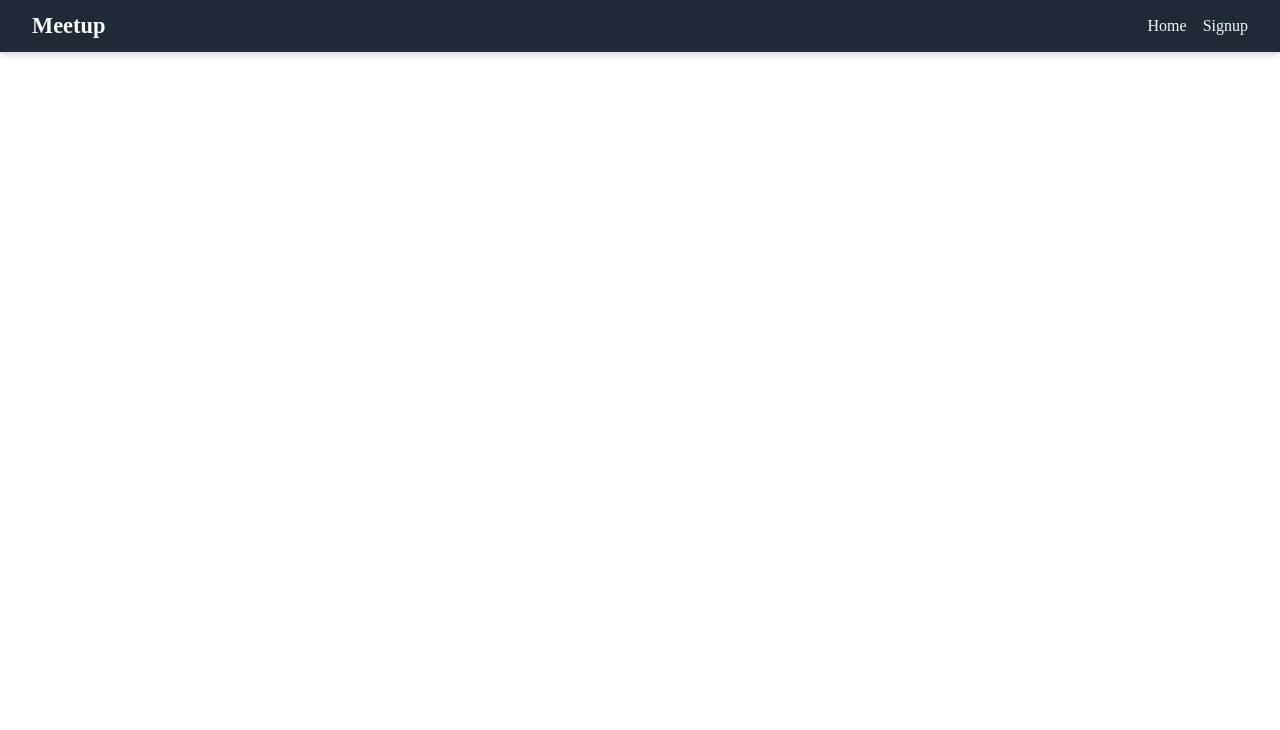
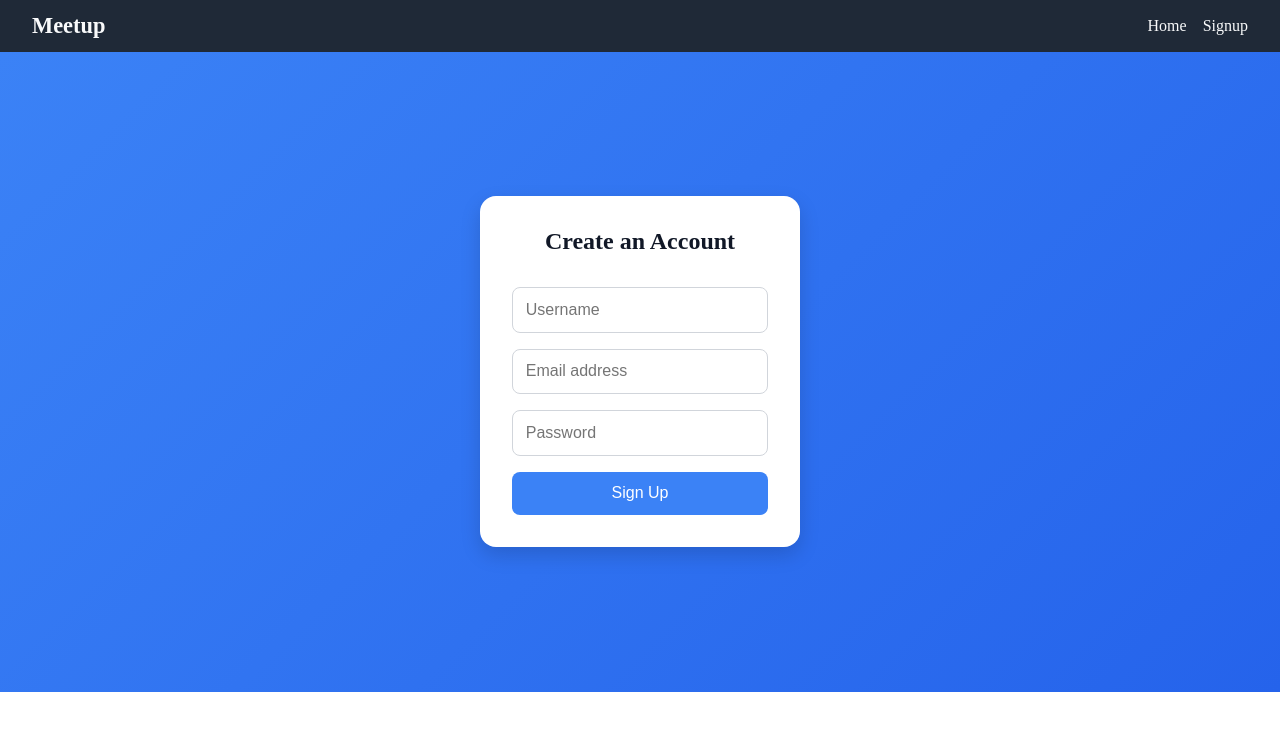
Before and after one commit to MorinoCode/meetup-frontend, a React (Vite) app: page /signup in a window 1280 px wide. Before the commit this address had no page. Shown: the top 730 px of the page. Built offline with nearby package versions, Linux system fonts and the light colour scheme.

Commit message:
add signop page to routes

```diff
--- a/src/App.jsx
+++ b/src/App.jsx
@@ -6,7 +6,10 @@
   Route,
   Navigate,
 } from "react-router-dom";
+
+// import pages
 import Navbar from "./component/navbar/Navbar";
+import Signup from "./pages/signup/Signup";
 
 function App() {
   function PrivateRoute({ children }) {
@@ -21,6 +24,7 @@
         <Navbar />
 
         <Routes>
+          <Route path="/signup" element={<Signup />} />
 
 
         </Routes>
```
